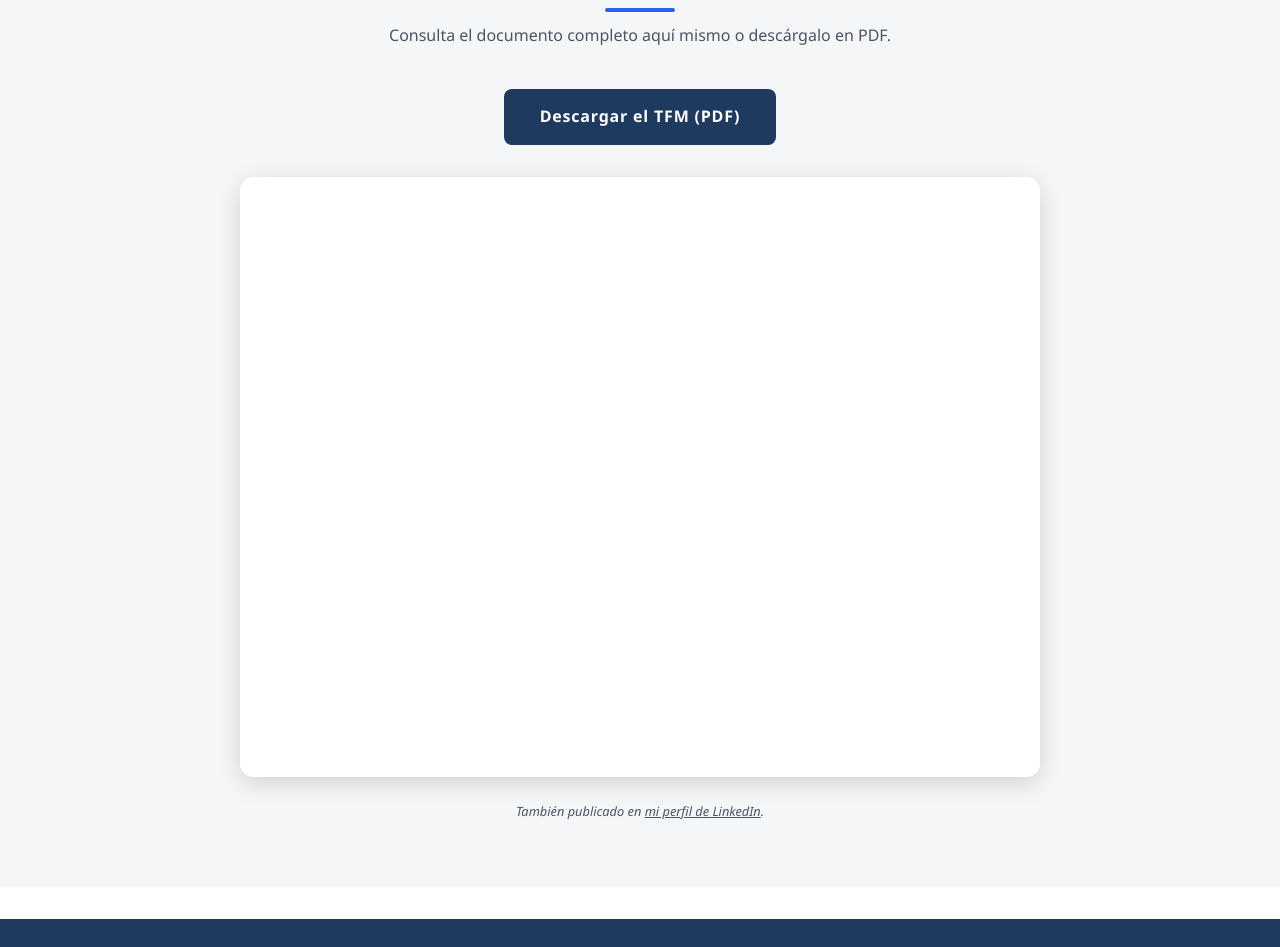
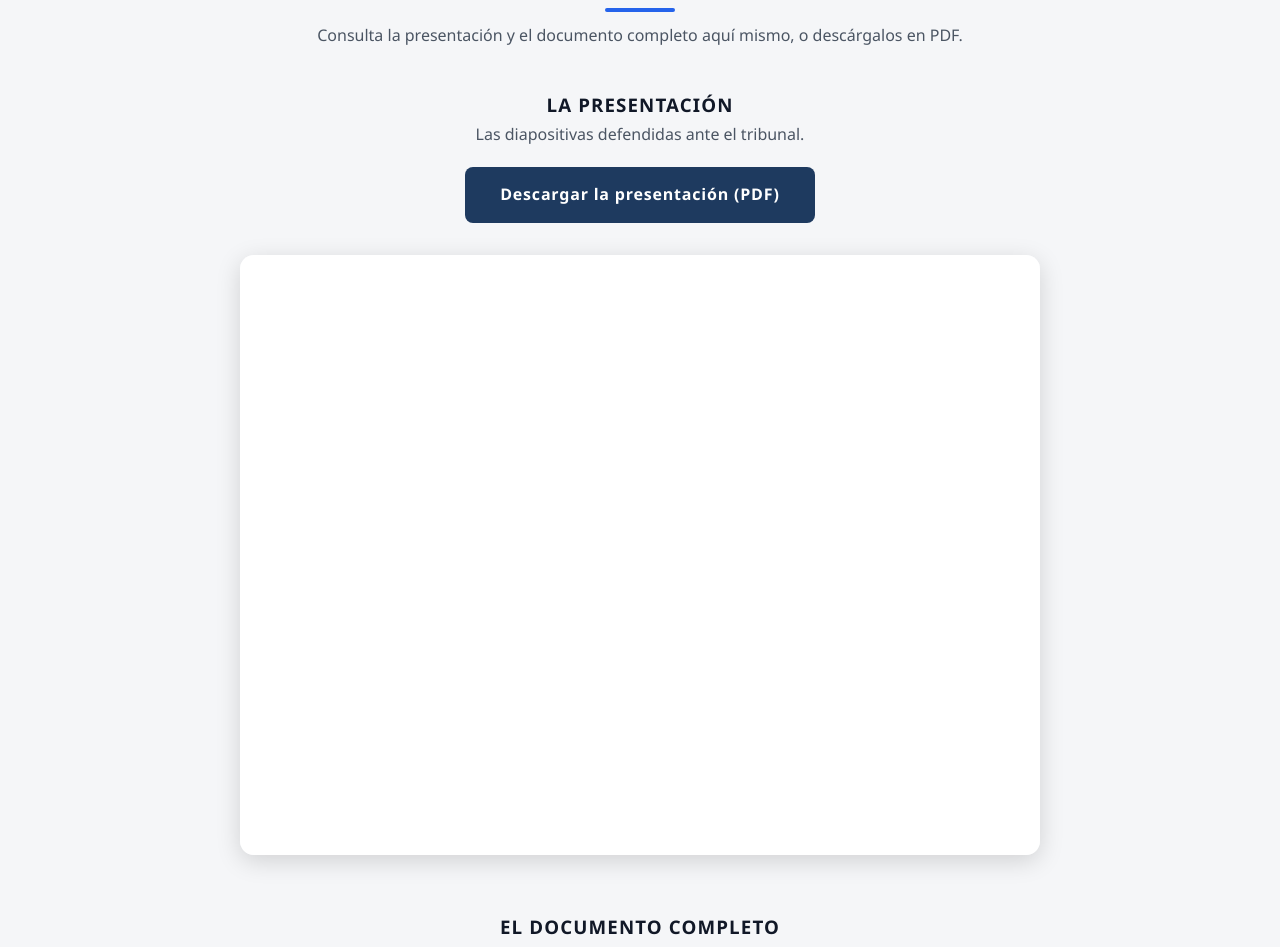
Before and after one commit to DatalyticsAGM/portfolio-adrian, a Next.js app: page /tfm-altadis in a window 1280 px wide. Shown: the part 2980-3927 px from the top of the page. Built offline with nearby package versions, Linux system fonts and the light colour scheme.

Commit message:
TFM: presentacion en PDF junto al documento completo

```diff
--- a/app/tfm-altadis/page.js
+++ b/app/tfm-altadis/page.js
@@ -102,7 +102,30 @@ export default function TfmAltadis() {
         <div className="contenedor" style={{ textAlign: 'center' }}>
           <h2 className="titulo-seccion">Documentación del Proyecto</h2>
           <p className="subtitulo-seccion">
-            Consulta el documento completo aquí mismo o descárgalo en PDF.
+            Consulta la presentación y el documento completo aquí mismo, o descárgalos en PDF.
+          </p>
+
+          <h3 style={{ marginTop: '2.5rem', letterSpacing: '0.06em', textTransform: 'uppercase' }}>
+            La Presentación
+          </h3>
+          <p className="subtitulo-seccion" style={{ marginBottom: '1.2rem' }}>
+            Las diapositivas defendidas ante el tribunal.
+          </p>
+          <a href="/docs/tfm-altadis-presentacion.pdf" download className="boton grande">
+            Descargar la presentación (PDF)
+          </a>
+          <div className="cv-visor" style={{ marginTop: '2rem' }}>
+            <iframe
+              src="/docs/tfm-altadis-presentacion.pdf"
+              title="Presentación del TFM: Sistema Integral de BI para Altadis"
+            />
+          </div>
+
+          <h3 style={{ marginTop: '3.5rem', letterSpacing: '0.06em', textTransform: 'uppercase' }}>
+            El Documento Completo
+          </h3>
+          <p className="subtitulo-seccion" style={{ marginBottom: '1.2rem' }}>
+            La memoria del Trabajo de Fin de Máster.
           </p>
           <a href="/docs/tfm-altadis.pdf" download className="boton grande">
             Descargar el TFM (PDF)
```
Also changed, not shown: 1 other file (tests, documents, lock files or other folders).
